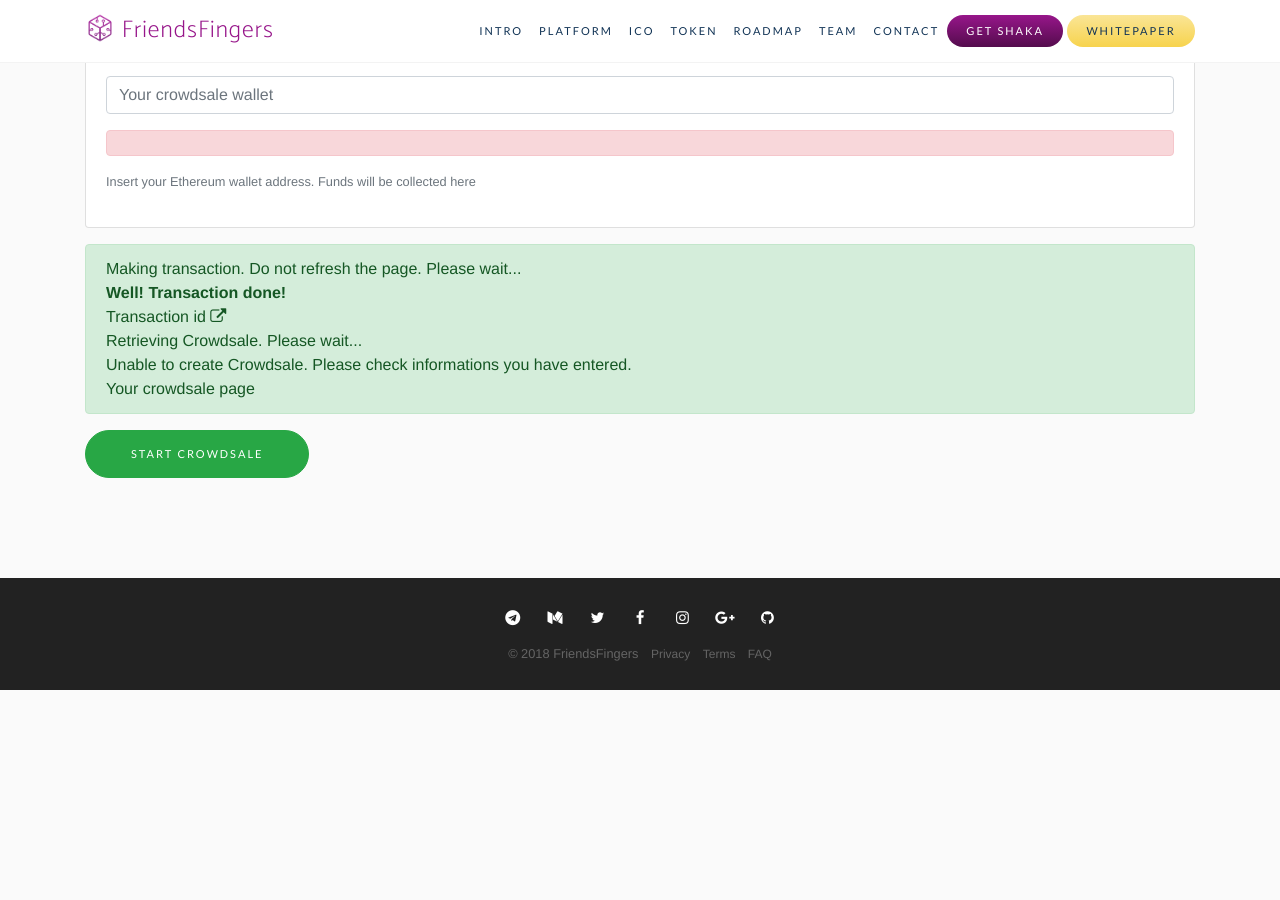
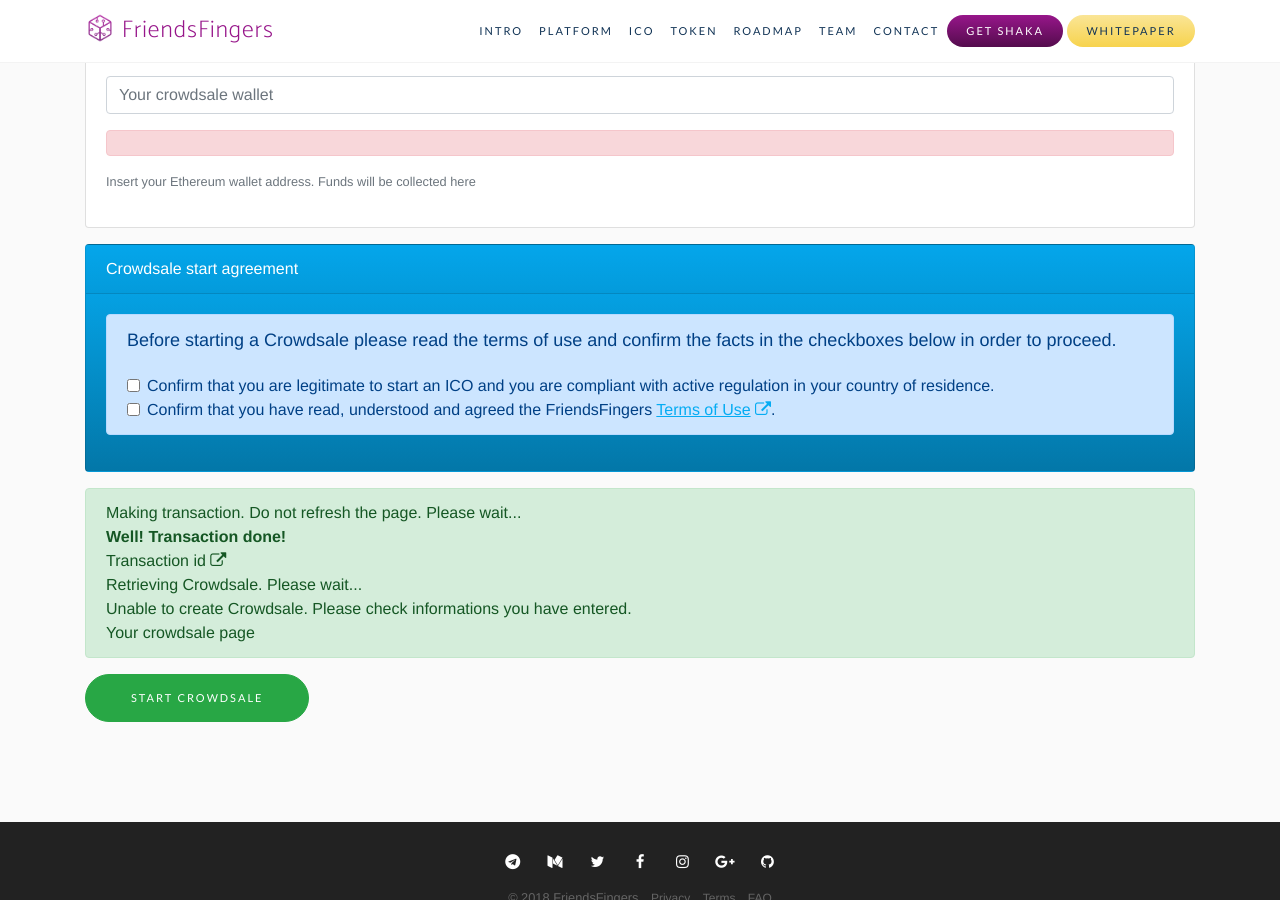
Before and after one commit to FriendsFingers/friendsfingers.github.io, a Jekyll site: the page built from crowdsale-builder.html, in a window 1280 px wide and 900 px high, scrolled down 1821 px. Built offline with Jekyll 4.4.1, drawn with Linux system fonts in a browser that asks for light colours; some web fonts are replaced; a script that is not in the unit is left out; comment, search, counter and statistics services are not loaded; before the commit the page ends 2511 px from its top, so only the background shows below that.

Commit message:
added checkbox confirm in builder

```diff
--- a/_includes/builder-form.html
+++ b/_includes/builder-form.html
@@ -510,6 +510,41 @@
                         </div>
                     </div>
 
+                    <div class="card bg-secondary text-white mb-3">
+                        <div class="card-header">Crowdsale start agreement</div>
+                        <div class="card-body">
+                            <div class="alert alert-primary mb-3" role="alert">
+                                <p>Before starting a Crowdsale please read the terms of use and confirm the facts in the checkboxes below in order to proceed.</p>
+                                <div class="form-check">
+                                    <input type="checkbox" class="form-check-input"
+                                           v-validate="'required'"
+                                           :class="{'is-invalid': errors.has('countryAgreement')}"
+                                           :disabled="countryAgreement && globalAgreement"
+                                           value="1"
+                                           v-model="countryAgreement"
+                                           id="countryAgreement"
+                                           name="countryAgreement">
+                                    <label class="form-check-label" for="countryAgreement">
+                                        Confirm that you are legitimate to start an ICO and you are compliant with active regulation in your country of residence.
+                                    </label>
+                                </div>
+                                <div class="form-check">
+                                    <input type="checkbox" class="form-check-input"
+                                           v-validate="'required'"
+                                           :class="{'is-invalid': errors.has('globalAgreement')}"
+                                           :disabled="countryAgreement && globalAgreement"
+                                           value="1"
+                                           v-model="globalAgreement"
+                                           id="globalAgreement"
+                                           name="globalAgreement">
+                                    <label class="form-check-label" for="globalAgreement">
+                                        Confirm that you have read, understood and agreed the FriendsFingers <a href="{{ 'terms' | absolute_url }}" target="_blank"><u>Terms of Use</u> <i class="fa fa-external-link"></i></a>.
+                                    </label>
+                                </div>
+                            </div>
+                        </div>
+                    </div>
+
                     <div class="alert alert-success mb-3" role="alert" v-if="makingTransaction">
                         <div>Making transaction. Do not refresh the page. Please wait...</div>
                         <div v-if="txHash !== ''">
@@ -526,7 +561,11 @@
                         </div>
                     </div>
 
-                    <input type="submit" value="Start Crowdsale" name="startCrowdsale" class="btn btn-success btn-xl">
+                    <input type="submit"
+                           :disabled="!(countryAgreement && globalAgreement)"
+                           value="Start Crowdsale"
+                           name="startCrowdsale"
+                           class="btn btn-success btn-xl">
                 </fieldset>
             </form>
         </div>
--- a/js/app.js
+++ b/js/app.js
@@ -202,6 +202,8 @@ const App = {
                 crowdsaleLink: '',
                 makingTransaction: false,
                 formDisabled: false,
+                countryAgreement: false,
+                globalAgreement: false,
                 crowdsale: {
                     id: '',
                     address: '',
```
Also changed, not shown: js/app.min.js.
